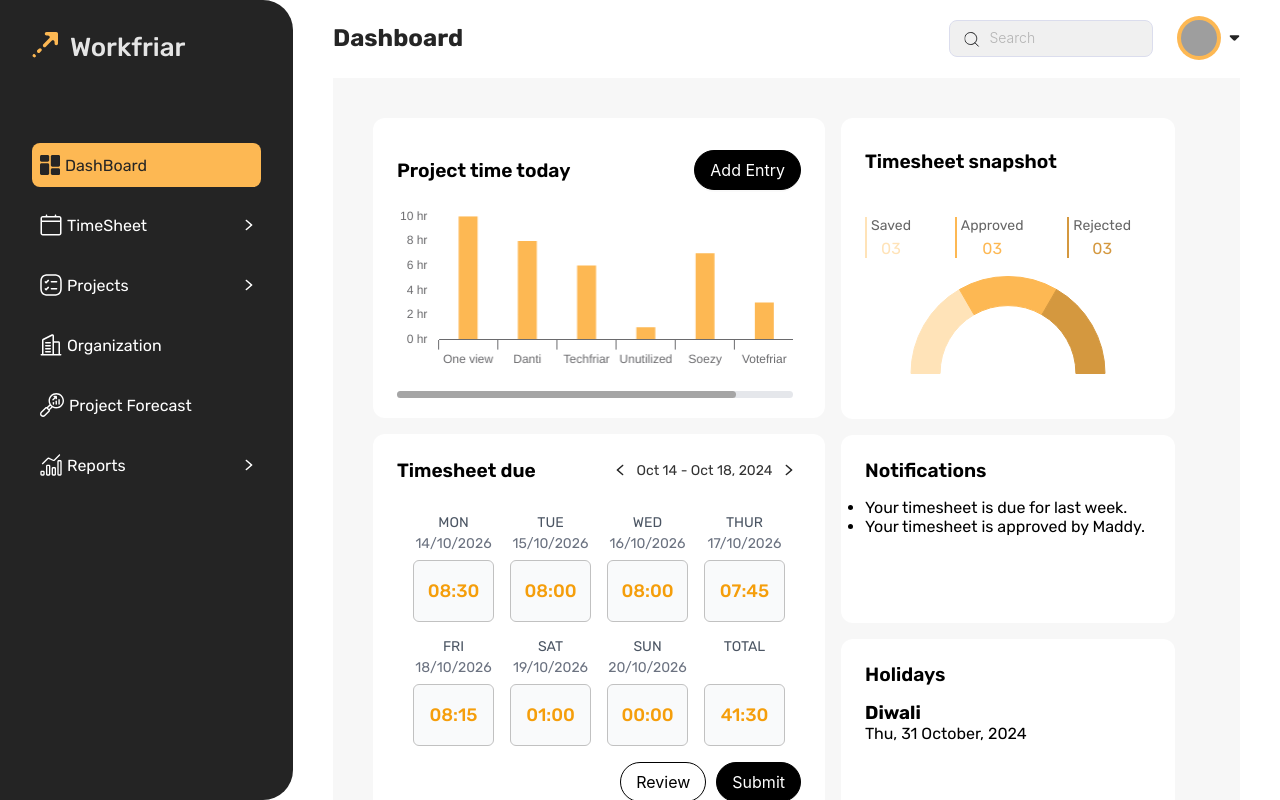
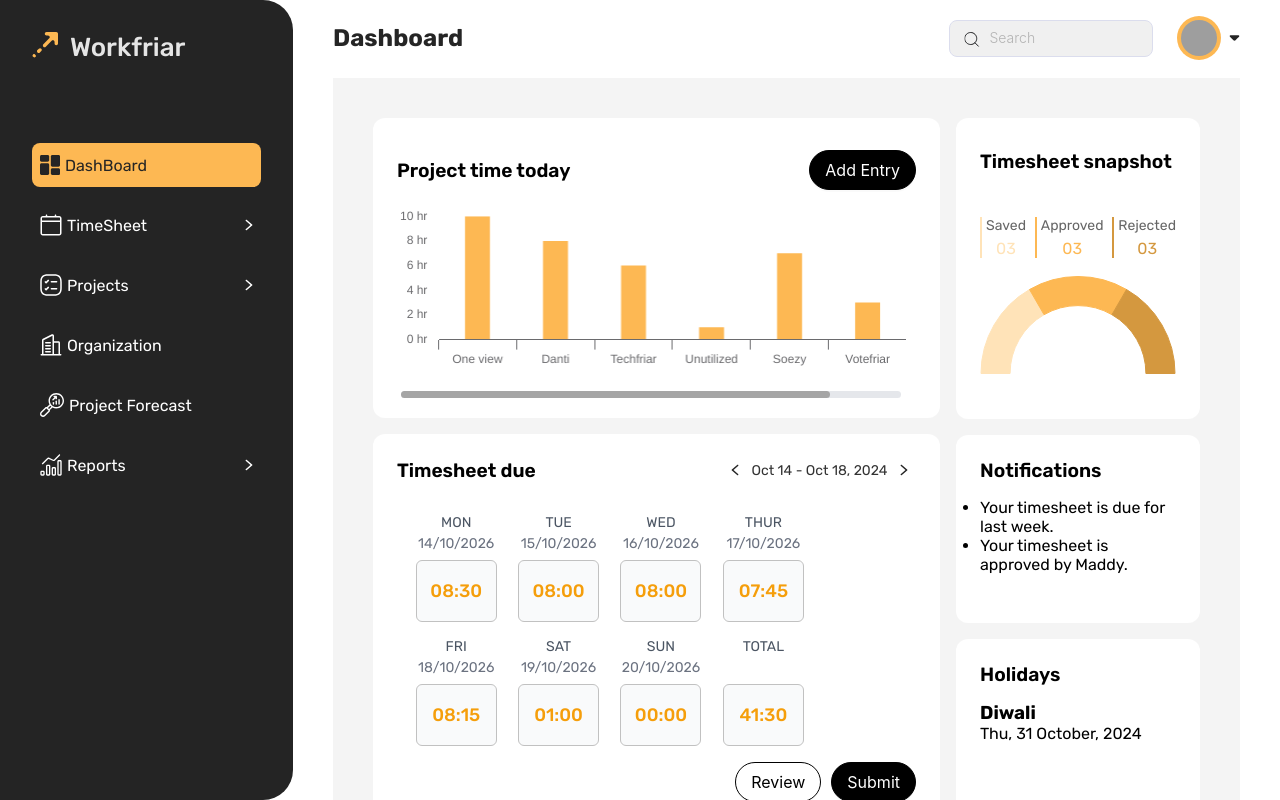
Before and after one commit to karthikkrishnakumar/workfriar_admin_frontend, a Next.js app: page /dashboard in a window 1280 px wide. Built offline with nearby package versions, Linux system fonts and the light colour scheme; grey boxes are pictures that could not be loaded.

Commit message:
loader added , admin dashboard notification component added

```diff
--- a/package.json
+++ b/package.json
@@ -19,7 +19,7 @@
     "react": "19.0.0-rc-66855b96-20241106",
     "react-chartjs-2": "5.2.0",
     "react-dom": "19.0.0-rc-66855b96-20241106",
-    "sass": "1.81.0",
+    "sass": "^1.81.0",
     "scss": "0.2.4"
   },
   "devDependencies": {
--- a/src/module/Test-module/components/add-holiday-modal/add-holiday-modal.tsx
+++ b/src/module/Test-module/components/add-holiday-modal/add-holiday-modal.tsx
@@ -1,7 +1,7 @@
 import React from "react";
 import styles from "./add-holiday-modal.module.scss";
+import ModalComponent from "@/themes/components/modal/modal";
 import ModalSelectContent from "@/module/dashboard/components/modal-input-content/modal-input-content";
-import ModalComponent from "@/themes/components/modal/modal";
 ;
 
 const AddHolidayModal = () => {
--- a/src/module/dashboard/components/card-section/card-section.tsx
+++ b/src/module/dashboard/components/card-section/card-section.tsx
@@ -10,31 +10,34 @@ interface CardSectionProps {
 }
 
 // Use forwardRef to correctly type the ref prop
-const CardSection = forwardRef<HTMLDivElement, CardSectionProps>(({
-  title,
-  topRightContent,
-  centerContent,
-  bottomContent,
-  className,
-}, ref) => {
+const CardSection = forwardRef<HTMLDivElement, CardSectionProps>(
+  (
+    { title, topRightContent, centerContent, bottomContent, className },
+    ref
+  ) => {
     return (
       <div
         ref={ref} // forward the ref to the div element
-      className={`${styles.card} ${className || ''}`}
+        className={`${styles.card} ${className ?? ""}`}
       >
         {/* Top Section */}
         <div className={styles.header}>
           <h2 className={styles.title}>{title}</h2>
-        {topRightContent && <div className={styles.topRight}>{topRightContent}</div>}
+          {topRightContent && (
+            <div className={styles.topRight}>{topRightContent}</div>
+          )}
         </div>
 
         {/* Center Content */}
         <div className={styles.centerContent}>{centerContent}</div>
 
         {/* Bottom Content */}
-      {bottomContent && <div className={styles.bottomContent}>{bottomContent}</div>}
+        {bottomContent && (
+          <div className={styles.bottomContent}>{bottomContent}</div>
+        )}
       </div>
     );
-});
+  }
+);
 
 export default CardSection;
--- a/src/module/dashboard/components/dashboard-component/dashboard.module.scss
+++ b/src/module/dashboard/components/dashboard-component/dashboard.module.scss
@@ -2,7 +2,7 @@
   display: flex;
   gap: 16px;
   padding: 40px;
-  background-color: #f7f7f7;
+  background-color: var(--page-background);
   width: 100%;
   height: 100%;
   max-height: fit-content;
@@ -10,14 +10,14 @@
 
 /* divided dashboard main two div */
 .leftMainDiv {
-  width: 100%;
+  width: 70%;
   display: flex;
   flex-direction: column;
   gap: 16px;
 }
 
 .rightMainDiv {
-  width: 100%;
+  width: 30%;
   display: flex;
   flex-direction: column;
   gap: 16px;
@@ -28,10 +28,9 @@
   width: 100%;
   height: 100%;
   background-color: rgb(255, 255, 255);
-  max-width: 717px;
-  max-height: 301px;
+
   border-radius: 12px;
-  padding: 24px!important;
+  padding: 24px !important;
   padding-top: 32px !important;
 }
 
@@ -39,21 +38,18 @@
   width: 100%;
   height: 100%;
   background-color: rgb(255, 255, 255);
-  max-width: 717px;
-  max-height: 435px;
+
   border-radius: 12px;
-  padding: 24px!important;
-
+  padding: 24px !important;
 }
 
 .snapshotCard {
   width: 100%;
   height: 100%;
   background-color: rgb(255, 255, 255);
-  max-width: 334px;
   max-height: 301px;
   border-radius: 12px;
-  padding: 24px!important;
+  padding: 24px !important;
   padding-top: 32px !important;
 }
 
@@ -65,25 +61,21 @@
   display: flex;
   flex-direction: column;
   gap: 16px;
-
 }
 
 .notificationCard {
   width: 100%;
   height: 100%;
   background-color: rgb(255, 255, 255);
-  max-width: 334px;
-  max-height: 217px;
+
   border-radius: 12px;
-  padding: 24px!important;
-
+  padding: 24px !important;
 }
 .holidaysCard {
   width: 100%;
   height: 100%;
   background-color: rgb(255, 255, 255);
-  max-width: 334px;
-  max-height: 197px;
+
   border-radius: 12px;
-  padding: 24px!important;
+  padding: 24px !important;
 }
--- a/src/module/dashboard/components/timesheet-due/timesheet-due.tsx
+++ b/src/module/dashboard/components/timesheet-due/timesheet-due.tsx
@@ -5,7 +5,6 @@ import styles from "./timesheet-due.module.scss";
 interface TimesheetProps {
   data: TimesheetData;
 }
-
 // types.ts
 interface TimesheetDay {
   date: string;
--- a/src/module/dashboard/views/dashboard-view.tsx
+++ b/src/module/dashboard/views/dashboard-view.tsx
@@ -1,5 +1,4 @@
 
-"use client"
 import Dashboard from "../components/dashboard-component/dashboard"
 
 const DashboardView =() => {
--- a/src/themes/components/select-field/select-field.tsx
+++ b/src/themes/components/select-field/select-field.tsx
@@ -25,7 +25,9 @@ const CustomSelect: React.FC<CustomSelectProps> = ({
   placeholder = "Select an option",
 }) => {
   return (
-    <div className={styles.customSelectContainer}> {/* Apply container class */}
+    <div className={styles.customSelectContainer}>
+      {" "}
+      {/* Apply container class */}
       <Select
         value={value}
         onChange={onChange}
```
Lines whose indentation alone changed are shown as unchanged.
